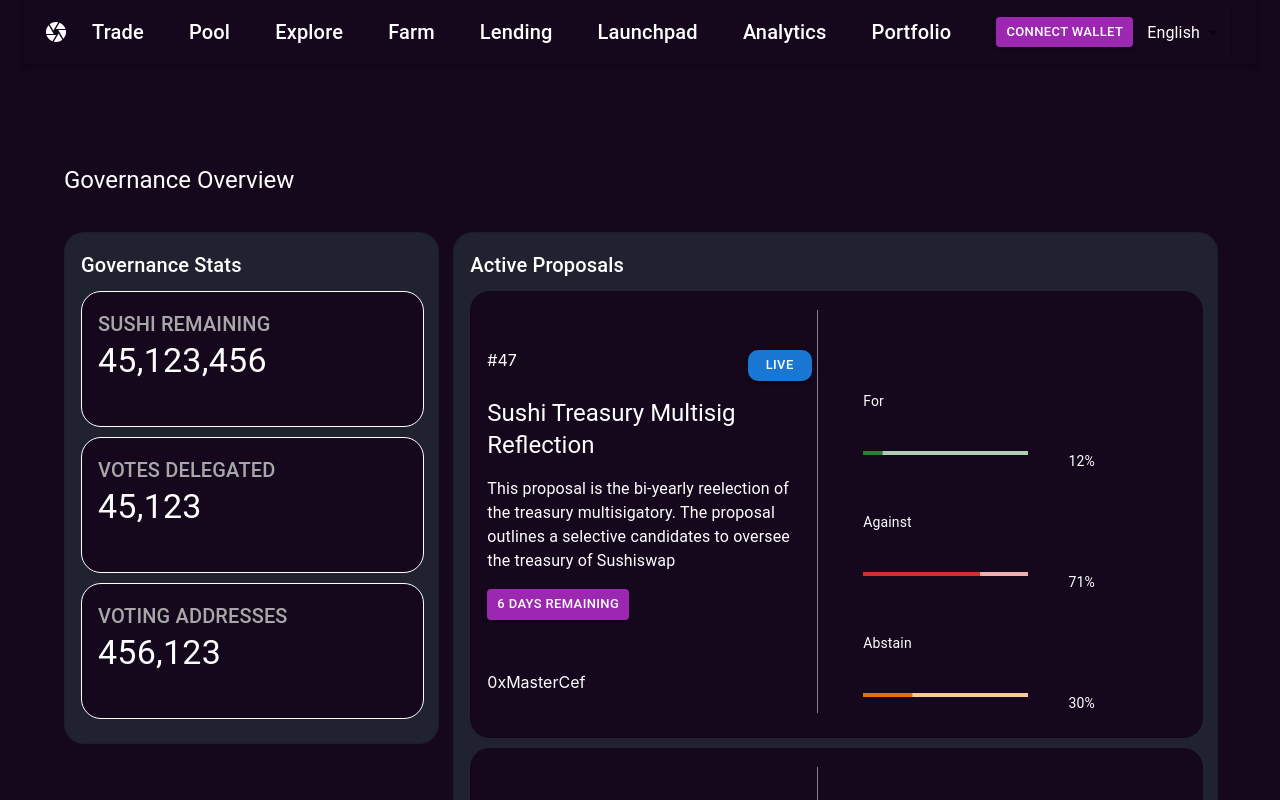
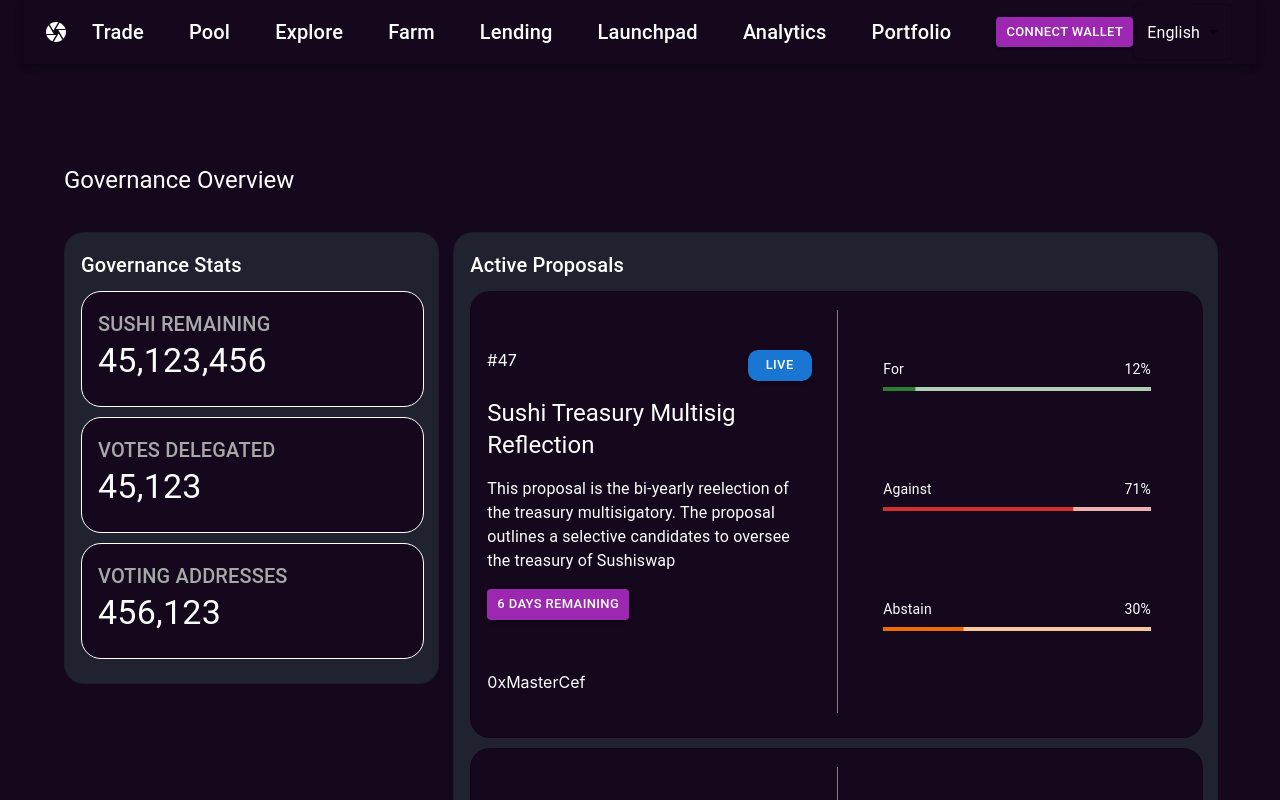
Before and after one commit to chimerahedonista/talley, a React (Create React App) app: page /govover in a window 1280 px wide. Shown: the top 800 px of the page. Built offline with nearby package versions, Linux system fonts and the light colour scheme; what use-wallet would draw is missing.

Commit message:
More UI fixes.
Signed-off-by: Akintayo A. Olusegun <akintayo.segun@gmail.com>

```diff
--- a/src/pages/components/active-proposals.tsx
+++ b/src/pages/components/active-proposals.tsx
@@ -1,4 +1,4 @@
-import { Button, Card, CardContent, Grid } from "@mui/material";
+import { Card, CardContent, Grid } from "@mui/material";
 import React, { Fragment } from "react";
 import Header from "./header";
 import ProgressWithLabel from "./progress-with-label";
@@ -20,10 +20,7 @@
         <CardContent>
           <Header variant="h6">{headerText}</Header>
           {proposals.map((proposal: any) => (
-            <Card
-            className="purple-card with-margin"
-            variant="outlined"
-            key={proposal.id}>
+            <Card className="purple-card with-margin" variant="outlined" key={proposal.id}>
               <CardContent>
                 <Grid container spacing={5} style={{ marginTop: "2px" }}>
                   <Grid item xs={6} sx={{ padding: "5px" }}>
@@ -50,9 +47,9 @@
                     </Grid>
                   </Grid>
 
-                  <Grid item xs={1} sx={{ borderLeft: "1px solid grey" }}></Grid>
+                  <Grid item xs={1} sx={{ borderLeft: "1px solid grey", marginLeft: "20px" }}></Grid>
 
-                  <Grid item xs={5} sx={{marginLeft: "-55px"}}>
+                  <Grid item xs={5} sx={{ marginLeft: "-55px" }}>
                     <ProgressWithLabel color="success" label="For" value={proposal.votes.for} />
                     <ProgressWithLabel color="error" label="Against" value={proposal.votes.against} />
                     <ProgressWithLabel color="warning" label="Abstain" value={proposal.votes.abstain} />
--- a/src/pages/components/button-nav-bar.tsx
+++ b/src/pages/components/button-nav-bar.tsx
@@ -8,7 +8,6 @@
 import CameraIcon from "@mui/icons-material/Camera";
 import { Link, Outlet } from "react-router-dom";
 import { Container, FormControl, MenuItem, Select, SelectChangeEvent } from "@mui/material";
-import ArrowDropDownIcon from '@mui/icons-material/ArrowDropDown';
 
 export default function ButtonNavBar() {
   const [lang, setLang] = React.useState("english");
--- a/src/pages/components/header-detail-card.tsx
+++ b/src/pages/components/header-detail-card.tsx
@@ -46,7 +46,7 @@
     <Grid container>
       <Grid item xs={12}>
         <Card className="purple-card with-margin with-border" variant="outlined">
-          <CardContent sx={{marginBottom: "20px"}}>
+          <CardContent sx={{marginBottom: props.action ? "20px" : "0px"}}>
             <Header color="#A8A8A8" variant={props.variantHeader}>
               {header}
             </Header>
--- a/src/pages/components/progress-with-label.tsx
+++ b/src/pages/components/progress-with-label.tsx
@@ -8,17 +8,17 @@
 
 const ProgressWithLabel = (props: Props) => {
   return (
-    <Grid container spacing={5} style={{ marginTop: "1px" }}>
-      <Grid item xs={12}>
+    <Grid container spacing={1} style={{ marginTop: "1px", marginBottom: "80px" }}>
+      <Grid item xs={8}>
         <Typography variant="body2" color="white">
           {props.label}
         </Typography>
       </Grid>
-      <Grid item xs={8}>
+      <Grid item xs={4} sx={{textAlign: "right"}}>
+        <Typography variant="body2" color="white">{`${Math.round(props.value)}%`}</Typography>
+      </Grid>
+      <Grid item xs={12}>
         <LinearProgress variant="determinate" color={props.color} {...props} />
-      </Grid>
-      <Grid item xs={4}>
-        <Typography variant="body2" color="white">{`${Math.round(props.value)}%`}</Typography>
       </Grid>
     </Grid>
   );
--- a/src/pages/components/proposal/for-against-card.tsx
+++ b/src/pages/components/proposal/for-against-card.tsx
@@ -1,6 +1,5 @@
 import { Button, Card, CardContent, Grid } from "@mui/material";
 import React, { Fragment, useState } from "react";
-import Header from "../header";
 
 export interface Props {
   votersFor: Array<{ address: string; votes: number }>;
--- a/src/pages/components/proposal/information.tsx
+++ b/src/pages/components/proposal/information.tsx
@@ -1,4 +1,4 @@
-import { Button, Card, CardContent, Grid } from "@mui/material";
+import { Card, CardContent, Grid } from "@mui/material";
 import React from "react";
 import Header from "../header";
 
--- a/src/pages/governance-leaderboard.tsx
+++ b/src/pages/governance-leaderboard.tsx
@@ -38,10 +38,10 @@
                   <TableBody>
                     {table.map((row: any, i) => (
                       <TableRow key={i}>
-                        <TableCell sx={{ color: "white", borderBottom: "none" }}>{row.rank}</TableCell>
+                        <TableCell sx={{ color: "white", borderBottom: "none", textAlign: "center" }}>{row.rank}</TableCell>
                         <TableCell sx={{ color: "white", borderBottom: "none" }}>{row.address}</TableCell>
-                        <TableCell sx={{ color: "white", borderBottom: "none" }}>{row.voteWeight}</TableCell>
-                        <TableCell sx={{ color: "white", borderBottom: "none" }}>{row.proposalsVoted}</TableCell>
+                        <TableCell sx={{ color: "white", borderBottom: "none", textAlign: "center" }}>{row.voteWeight}</TableCell>
+                        <TableCell sx={{ color: "white", borderBottom: "none", textAlign: "center" }}>{row.proposalsVoted}</TableCell>
                       </TableRow>
                     ))}
                   </TableBody>
--- a/src/pages/proposal.tsx
+++ b/src/pages/proposal.tsx
@@ -70,7 +70,7 @@
                   <Header variant="h5">Proposal Details</Header>
                   <Card className="purple-card with-border with-margin" variant="outlined">
                     <CardContent>
-                      <div dangerouslySetInnerHTML={{ __html: data.details }} />
+                      <div style={{padding: "35px"}} dangerouslySetInnerHTML={{ __html: data.details }} />
                     </CardContent>
                   </Card>
                 </CardContent>
```
Lines whose indentation alone changed are shown as unchanged.
